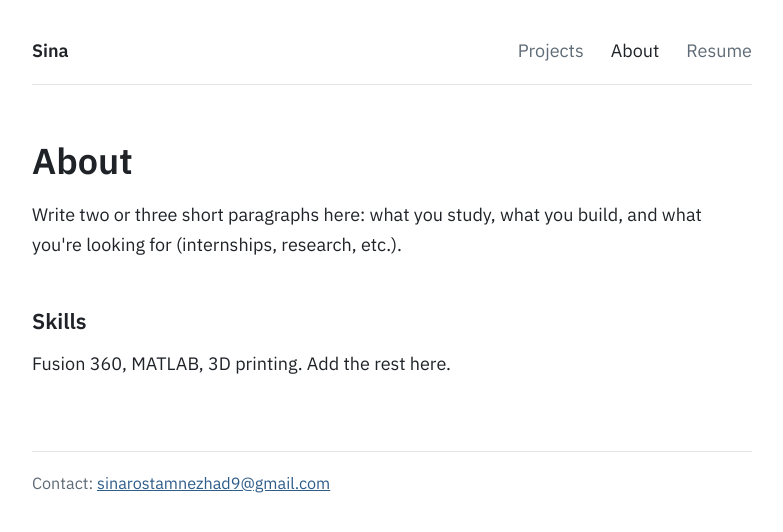
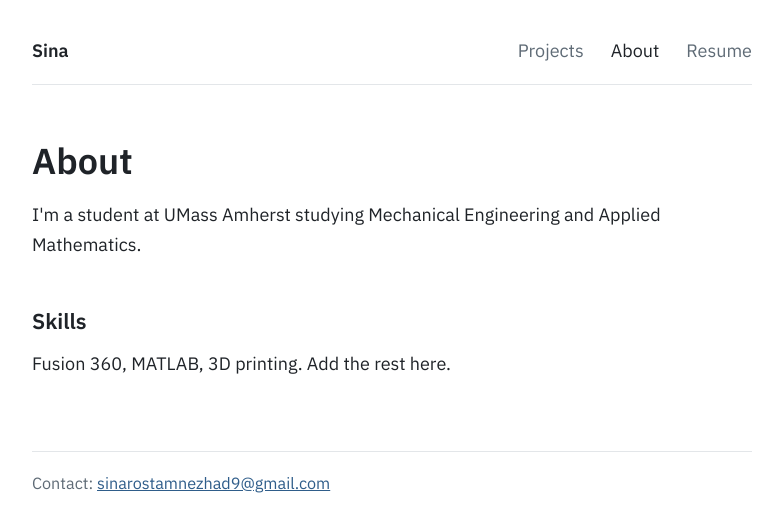
Before and after one commit to sina-rostamnezhad/sina-rostamnezhad.github.io, a plain HTML site: page about.html in a window 1280 px wide. Shown: the whole page, without its empty margins (248-1031 px from the left). Drawn offline with Linux system fonts and the light colour scheme.

Commit message:
Enhance About page with author details
Updated the title and added a brief introduction about the author.

```diff
--- a/about.html
+++ b/about.html
@@ -1,6 +1,6 @@
 <!DOCTYPE html>
 <html lang="en"><head><meta charset="utf-8"><meta name="viewport" content="width=device-width, initial-scale=1">
-<title>About | Sina</title>
+<title>About | Sina Rostamnezhad</title>
 <link rel="preconnect" href="https://fonts.googleapis.com"><link rel="preconnect" href="https://fonts.gstatic.com" crossorigin>
 <link href="https://fonts.googleapis.com/css2?family=IBM+Plex+Sans:wght@400;600&display=swap" rel="stylesheet">
 <link rel="stylesheet" href="css/style.css"></head><body><div class="wrap">
@@ -9,7 +9,7 @@
 <a href="about.html" aria-current="page">About</a>
 <a href="resume.pdf">Resume</a></nav>
 <h1>About</h1>
-<p>Write two or three short paragraphs here: what you study, what you build, and what you're looking for (internships, research, etc.).</p>
+<p>I'm a student at UMass Amherst studying Mechanical Engineering and Applied Mathematics.</p>
 <h2>Skills</h2>
 <p>Fusion 360, MATLAB, 3D printing. Add the rest here.</p>
 <footer>Contact: <a href="mailto:sinarostamnezhad9@gmail.com">sinarostamnezhad9@gmail.com</a></footer></div></body></html>
```
